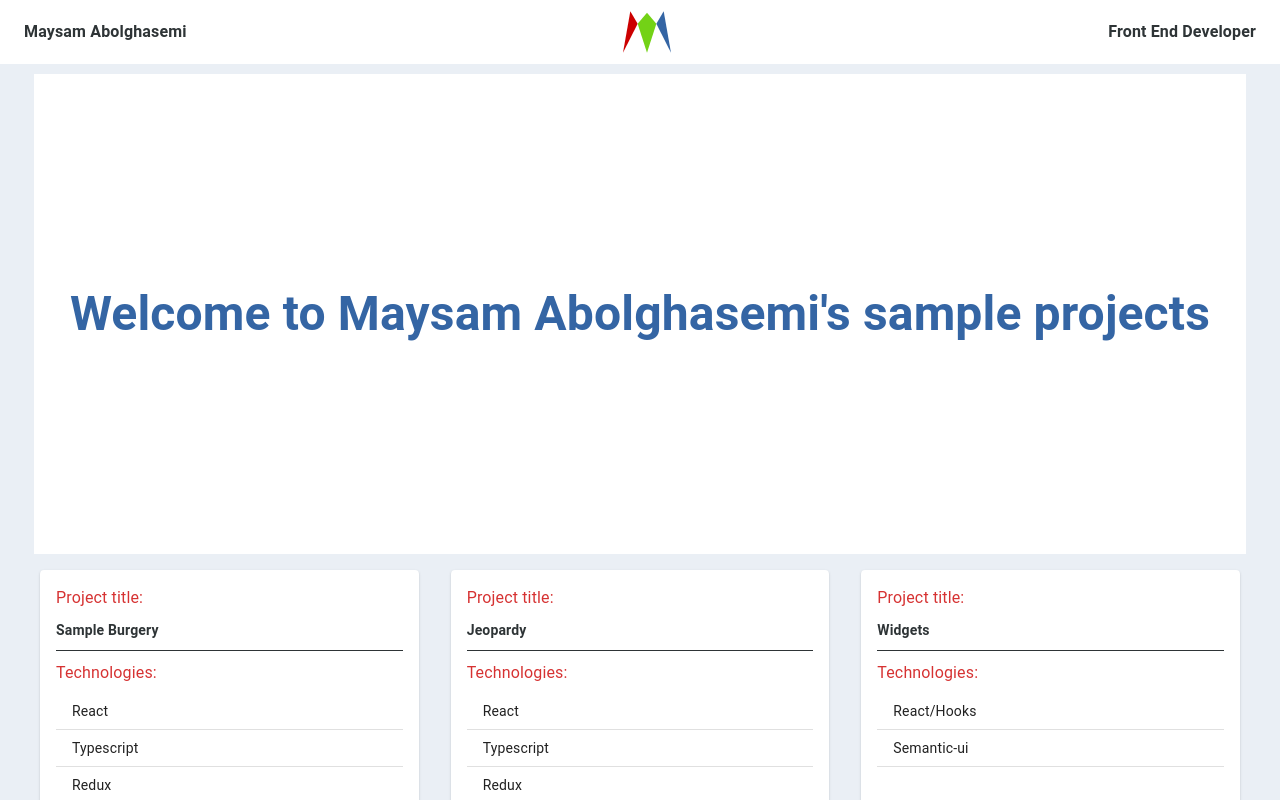
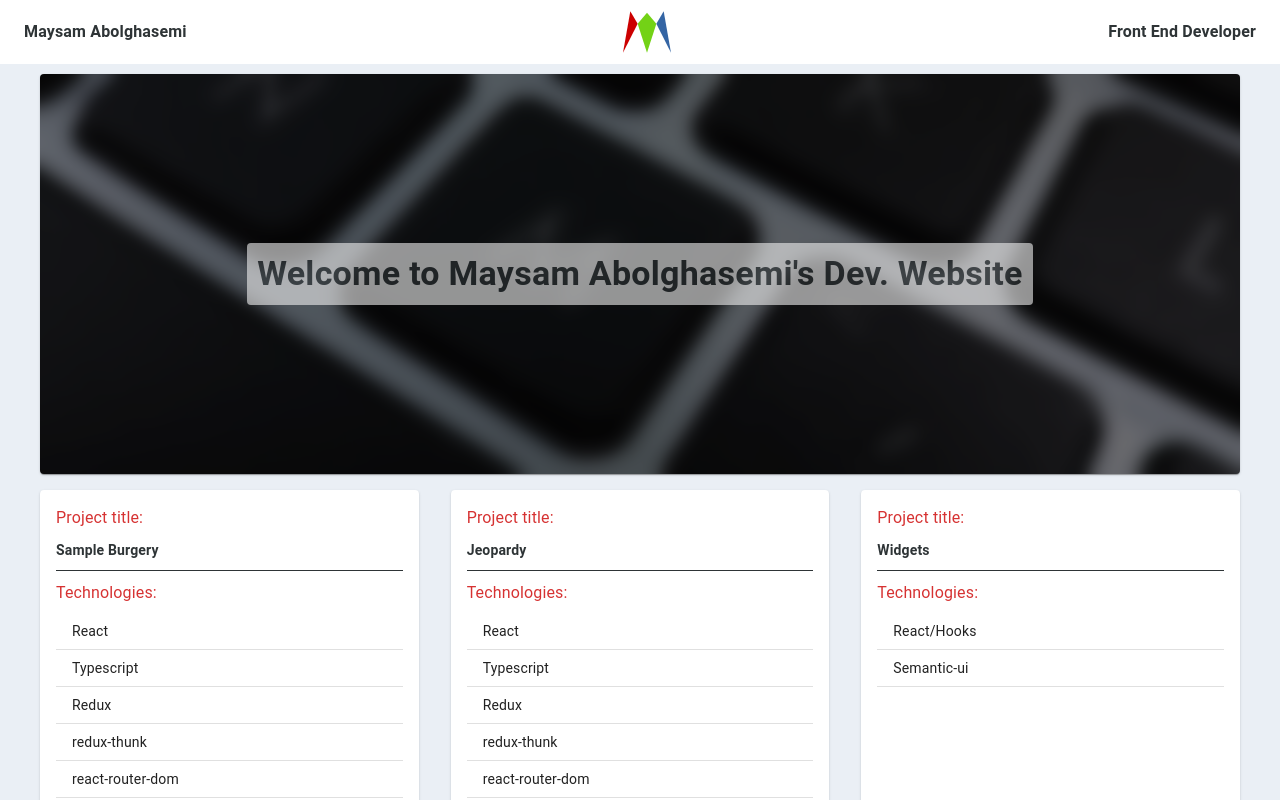
Before and after one commit to maysam-82/myprojects, a React (Create React App) app: page / in a window 1280 px wide. Shown: the top 800 px of the page. Built offline with nearby package versions, Linux system fonts and the light colour scheme.

Commit message:
Refactor Herobox with Material-ui

```diff
--- a/src/components/HeroBox/HeroBox.js
+++ b/src/components/HeroBox/HeroBox.js
@@ -1,12 +1,49 @@
+import { makeStyles, Paper, Typography } from '@material-ui/core';
+import heroImage from '../../assets/img/hero.png';
 import React from 'react';
-import classes from './heroBox.module.scss';
 
-const HeroBox = ({ items }) => {
-	return (
-		<div className={classes.heroBoxContainer}>
-			<h1>Welcome to Maysam Abolghasemi's sample projects</h1>
-		</div>
-	);
+const useStyles = makeStyles(
+    ({
+        palette: {
+            common: { black, body },
+        },
+        shape: { borderRadius },
+        breakpoints,
+    }) => ({
+        heroBoxContainer: {
+            backgroundImage: `url(${heroImage})`,
+            backgroundSize: 'cover',
+            backgroundRepeat: 'no-repeat',
+            backgroundPosition: 'center',
+            height: '25rem',
+            display: 'none',
+            alignItems: 'center',
+            justifyContent: 'center',
+            margin: '0 1rem',
+            [breakpoints.up('md')]: {
+                display: 'flex',
+            },
+        },
+        heroBoxTitle: {
+            padding: '0.625rem',
+            color: black,
+            fontWeight: 700,
+            backgroundColor: body,
+            opacity: 0.6,
+            borderRadius: borderRadius,
+        },
+    })
+);
+
+const HeroBox = () => {
+    const classes = useStyles();
+    return (
+        <Paper className={classes.heroBoxContainer}>
+            <Typography variant="h4" className={classes.heroBoxTitle}>
+                Welcome to Maysam Abolghasemi's Dev. Website
+            </Typography>
+        </Paper>
+    );
 };
 
 export default HeroBox;
--- a/src/components/HeroBox/heroBox.module.scss
+++ /dev/null
@@ -1,24 +0,0 @@
-@import '../../styles/variables.scss';
-.heroBoxContainer {
-    width: calc(100% - 1.25rem);
-    height: 30rem;
-    background-color: $white;
-    margin: 0 0.625rem;
-    margin-top: 0.625rem;
-    display: flex;
-    align-items: center;
-    h1 {
-        color: $secondary;
-        width: 100%;
-        font-size: 3rem;
-        padding: 0;
-        margin: 0;
-        text-align: center;
-    }
-}
-
-@media screen and (max-width: $break-large) {
-    .heroBoxContainer {
-        display: none;
-    }
-}
--- a/src/styles/variables.scss
+++ /dev/null
@@ -1,14 +0,0 @@
-$primary: #73d216;
-$secondary: #3465a4;
-$red: #cc0000;
-$white: #fff;
-$border: #707070;
-$body: #f0f0f0;
-$black: #2e3436;
-
-// Break points
-$break-small: 375px;
-$break-medium: 800px;
-$break-large: 1200px;
-
-$max-z-index: 9999;
```
